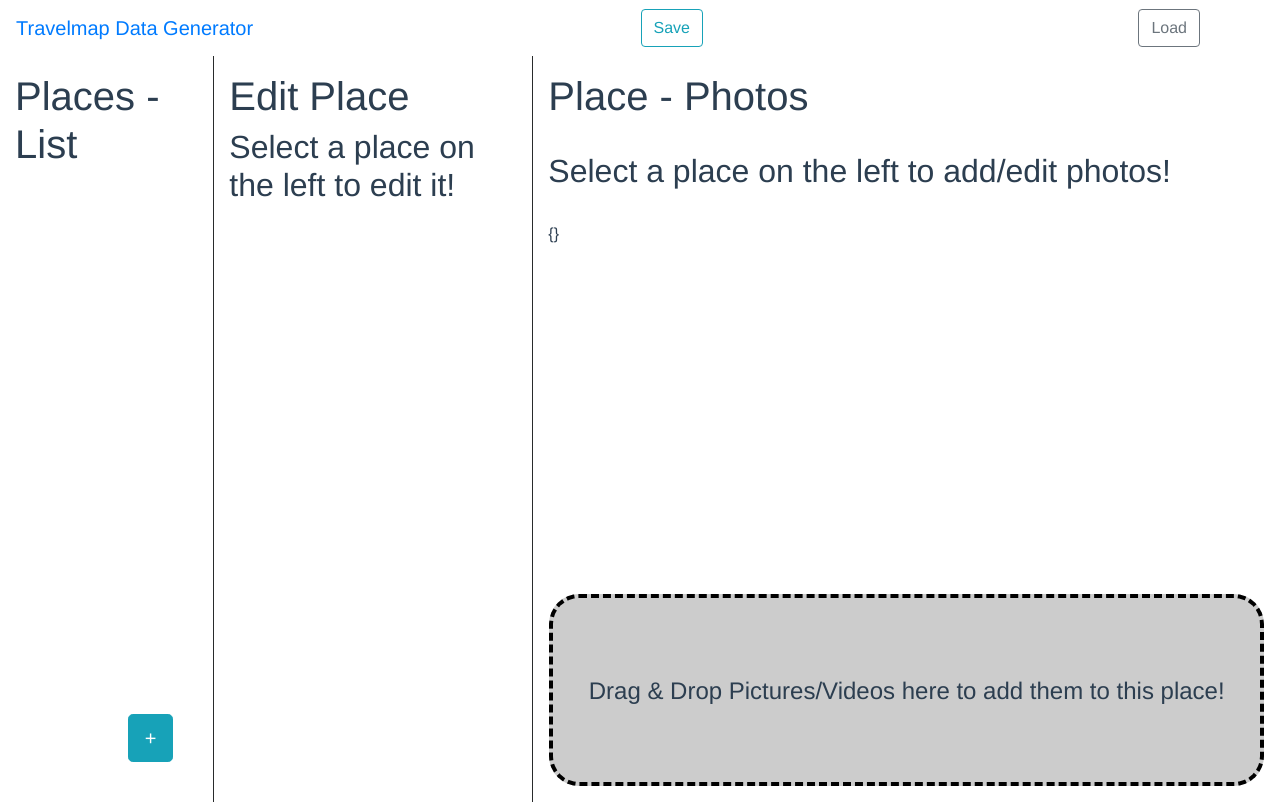
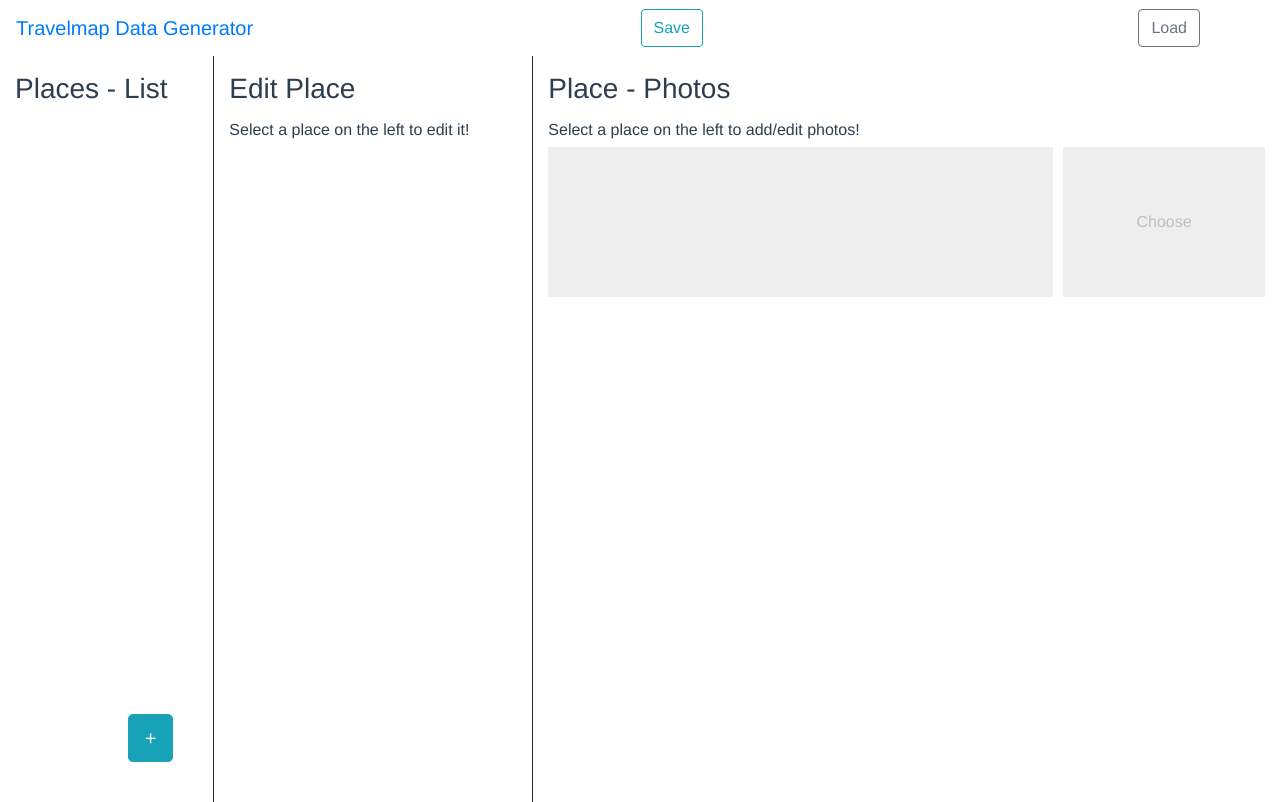
Before and after one commit to verfehlix/australia-travelmap-datagenerator, a Vue app: page / in a window 1280 px wide. Built offline with nearby package versions, Linux system fonts and the light colour scheme.

Commit message:
first stuff for photodrop zone

```diff
--- a/src/components/Main.vue
+++ b/src/components/Main.vue
@@ -37,7 +37,7 @@
 
         <div class='row panelRow'>
             <div class='col-2 panel placeListPanel'>
-                <h1>Places - List</h1>
+                <h3>Places - List</h3>
 
                 <div class="list-group">
                     <draggable v-model="travelData.places" @start="drag=true" @end="drag=false">
@@ -55,9 +55,9 @@
                 <button class='btn floating-button btn-info btn-lg' type='submit' v-on:click="listPlaceClicked(null)" >+</button>
             </div>
             <div class='col-3 panel editPlacePanel'>
-                <h1>Edit Place</h1>
+                <h3>Edit Place</h3>
 
-                <h2 v-if="!selectedPlace">Select a place on the left to edit it!</h2>
+                <h6 v-if="!selectedPlace">Select a place on the left to edit it!</h6>
 
                 <form v-if="selectedPlace">
                     <div class="form-group">
@@ -87,41 +87,63 @@
 
             </div>
             <div class='col-7 panel placePhotosPanel'>
-                <h1>Place - Photos</h1>
+                <h3>Place - Photos</h3>
 
-                <br>
+                <h6 v-if="!selectedPlace">Select a place on the left to add/edit photos!</h6>
 
-                 <h2 v-if="!selectedPlace">Select a place on the left to add/edit photos!</h2>
-
-                <table v-if="selectedPlace" class="table table-striped table-bordered table-sm table">
+                <div v-if="selectedPlace" class="photoTableContainer">
+                    <table v-if="selectedPlace" class="table table-striped table-bordered table-sm">
                         <thead class="thead-inverse">
                             <tr>
-                            <th>#</th>
-                            <th>Preview</th>
-                            <th>File Name</th>
-                            <th>Description</th>
-                            <th>Image / Video</th>
-                            <th>Delete</th>
+                                <th class="text-center">#</th>
+                                <th class="text-center">Preview</th>
+                                <th class="text-center">File Name</th>
+                                <th class="text-center">Description</th>
+                                <th class="text-center">Image / Video</th>
+                                <th class="text-center">Delete</th>
                             </tr>
                         </thead>
                         <draggable :element="'tbody'" v-model="selectedPlace.photos" @start="drag=true" @end="drag=false">
                             <tr class="tableRowPhoto" v-bind:key="index" v-for="(photo, index) in selectedPlace.photos">
-                            <th scope="row">{{ index + 1 }}</th>
-                            <td>N/A</td>
-                            <td>{{ photo.fileName }}</td>
-                            <td>{{ photo.description }}</td>
-                            <td>Image</td>
-                            <td><button v-on:click="deletePhoto(index)" type="button" class="btn btn-outline-danger">X</button></td>
+                                <td class="text-center">{{ index + 1 }}</th>
+                                <td class="text-center">N/A</td>
+                                <td class="text-center">{{ photo.fileName }}</td>
+                                <td class="text-center">
+                                    <input type="email" class="form-control" id="idInput" placeholder="Enter description" v-model="photo.description">
+                                </td>
+
+                                <td class="text-center">
+                                    <select class="custom-select" v-model="photo.type">
+                                        <option>image</option>
+                                        <option>video</option>
+                                    </select>
+                                </td>
+
+                                <td class="text-center">
+                                    <button v-on:click="deletePhoto(index)" type="button" class="btn btn-outline-danger">X</button>
+                                </td>
                             </tr>
                         </draggable>
                     </table>
+                </div>
 
-                <br>
+                <!-- <span>{{ JSON.stringify(this.travelData) }}</span> -->
 
-                <span>{{ JSON.stringify(this.travelData) }}</span>
-                <div class='photoDropOff'>
+                <!-- <div class='photoDropOff'>
                     <h4 class='photoDropOffText'>Drag & Drop Pictures/Videos here to add them to this place!</h4>
+                </div> -->
+                <div class="Image-input">
+                    <div class="Image-input__image-wrapper">
+                        <i v-show="!imageSrc" class="icon fa fa-picture-o"></i>
+                        <img v-show="imageSrc" class="Image-input__image" :src="imageSrc">
                     </div>
+
+                    <div class="Image-input__input-wrapper">
+                        Choose
+                        <input @change="previewThumbnail" class="Image-input__input" name="thumbnail" type="file">
+                    </div>
+                </div>
+
             </div>
         </div>
 
@@ -138,6 +160,7 @@
         components: {draggable},
         data () {
             return {
+                imageSrc: undefined,
                 selectedPlace: undefined,
                 showLoadModal: false,
                 travelData: {}
@@ -189,12 +212,106 @@
             },
             deletePhoto: function (index) {
                 this.selectedPlace.photos.splice(index, 1)
+            },
+            previewThumbnail: function (event) {
+                const input = event.target
+
+                if (input.files && input.files[0]) {
+                    const reader = new FileReader()
+
+                    const vm = this
+
+                    reader.onload = function (e) {
+                        vm.imageSrc = e.target.result
+                    }
+
+                    reader.readAsDataURL(input.files[0])
+                }
             }
         }
     }
 </script>
 
 <style scoped>
+
+.Image-input {
+  display: flex;
+}
+
+.Image-input__image-wrapper {
+  flex-basis: 80%;
+  height: 150px;
+  flex: 2.5;
+  border-radius: 1px;
+  margin-right: 10px;
+  overflow-y: hidden;
+  border-radius: 1px;
+  background: #eee;
+  justify-content: center;
+  align-items: center;
+  display: flex;
+}
+
+.Image-input__image-wrapper > .icon {
+  color: #ccc;
+  font-size: 50px;
+  cursor: default;
+}
+
+.Image-input__image {
+  max-width: 100%;
+  border-radius: 1px;
+}
+
+.Image-input__input-wrapper {
+  overflow: hidden;
+  position: relative;
+  background: #eee;
+  border-radius: 1px;
+  float: left;
+  flex: 1;
+  display: flex;
+  justify-content: center;
+  align-items: center;
+  color: rgba(0, 0, 0, 0.2);
+  transition: 0.4s background;
+}
+
+.Image-input__input-wrapper:hover {
+  background: #e0e0e0;
+}
+
+.Image-input__input {
+  cursor: inherit;
+  display: block;
+  font-size: 999px;
+  min-height: 100%;
+  opacity: 0;
+  position: absolute;
+  right: 0;
+  text-align: right;
+  top: 0;
+  cursor: pointer;
+}
+
+h3 {
+    margin-bottom: 0.5em;
+}
+
+.photoTableContainer {
+    /* background-color: red; */
+    width: 100%;
+    height: calc(100% - 19em);
+    overflow-y: scroll;
+}
+
+.table > thead > tr > th {
+     vertical-align: middle;
+}
+
+.table > tbody > tr > td {
+     vertical-align: middle;
+}
 
 .fade {
     opacity: 1;
```
Lines whose indentation alone changed are shown as unchanged.
